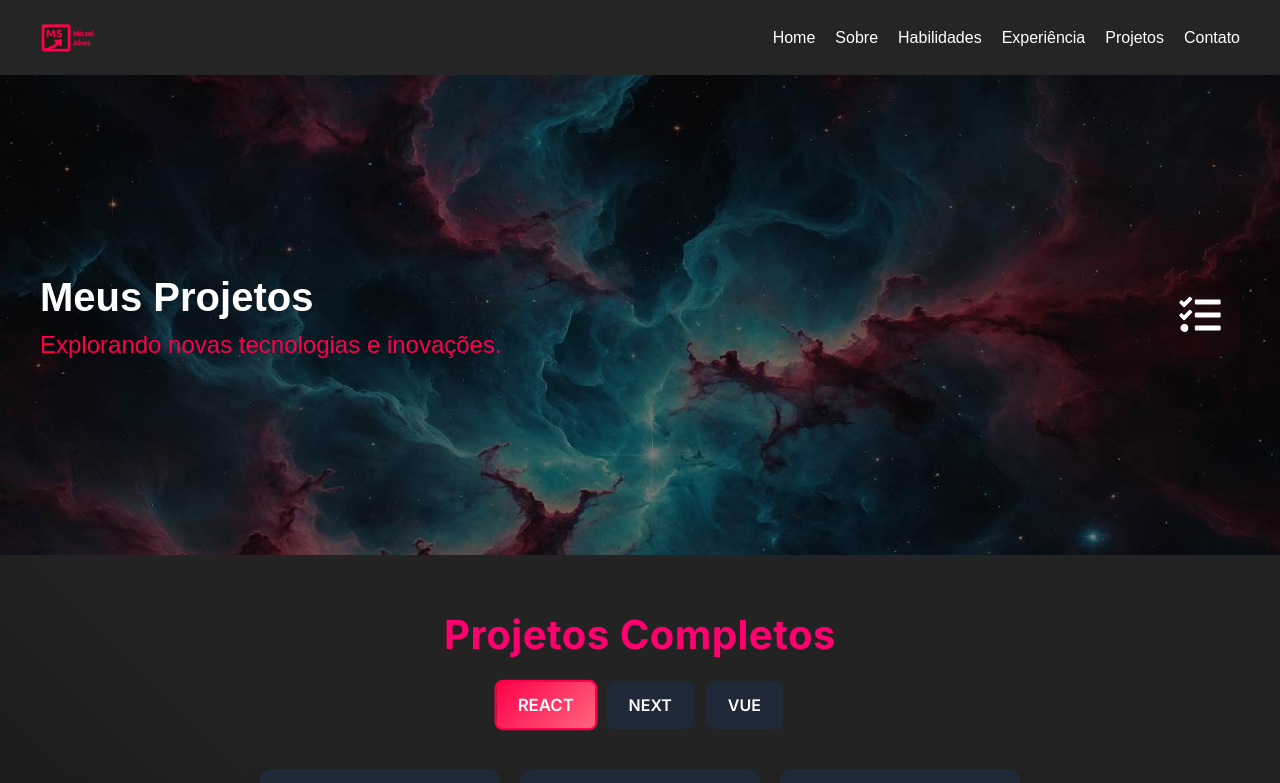
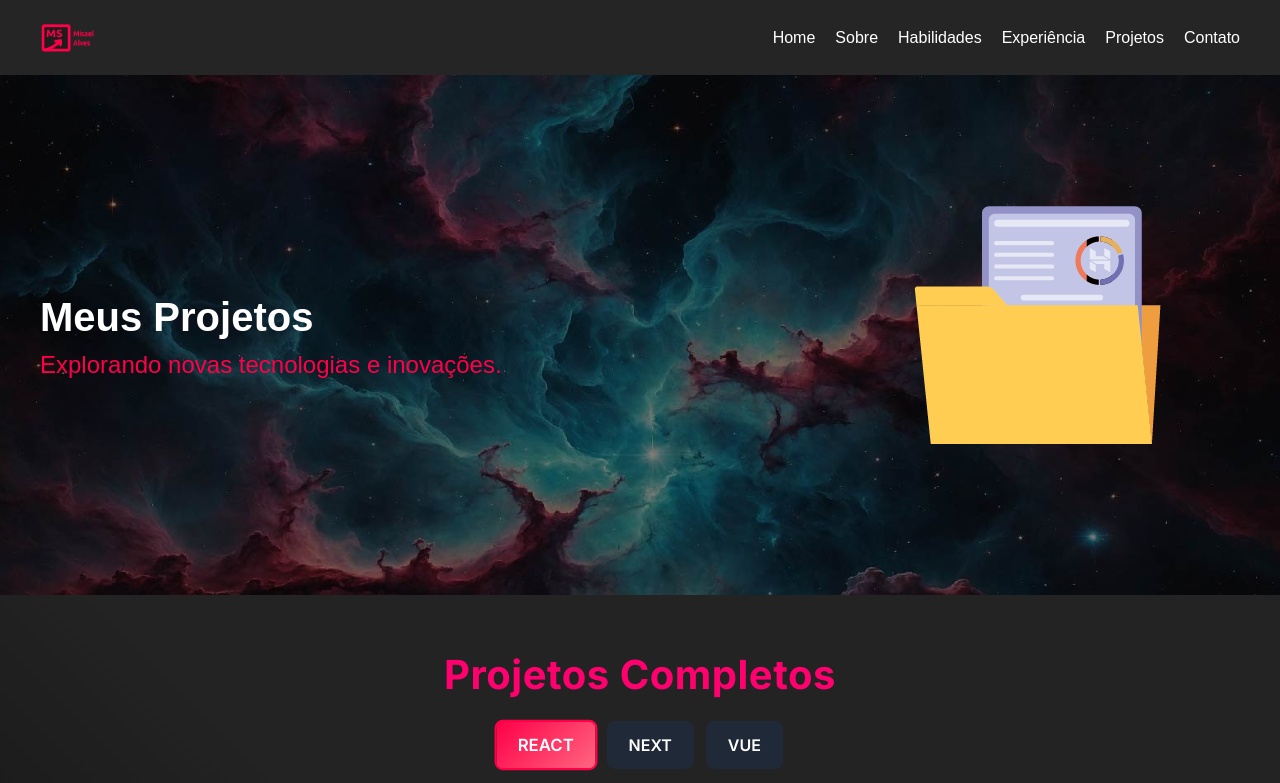
Before and after one commit to misaelalves99/misael-alves-portfolio-next, a Next.js app: page /projects in a window 1280 px wide. Shown: the top 783 px of the page. Built offline with nearby package versions, Linux system fonts and the light colour scheme.

Commit message:
Atualizando Projetos

```diff
--- a/src/app/projects/page.tsx
+++ b/src/app/projects/page.tsx
@@ -1,22 +1,21 @@
 "use client";
 
 import { useState } from "react";
+import Image from "next/image";
 import styles from "./Projects.module.css";
 import { cardProjectsFull } from "../api/data/projects-full";
 import { cardProjectsAll } from "../api/data/projects-all";
 import ProjectCard from "../components/ProjectCardFull";
 import ProjectCardAll from "../components/ProjectCardAll";
-import { FaTasks } from "react-icons/fa";
+import ImgProj from "../../../public/assets/img-projetos.png";
 
 // Categorias disponíveis (sem "todos")
 const categories = ["react", "next", "vue"];
 
 export default function ProjectsPage() {
-  // Categoria padrão: "react"
   const [selectedCategoryComplete, setSelectedCategoryComplete] = useState("react");
   const [selectedCategorySpecific, setSelectedCategorySpecific] = useState("react");
 
-  // Filtragem sem "todos"
   const filteredCompleteProjects = cardProjectsFull.filter(
     (project) => project.category === selectedCategoryComplete
   );
@@ -33,8 +32,8 @@ export default function ProjectsPage() {
           <h1>Meus Projetos</h1>
           <h2>Explorando novas tecnologias e inovações.</h2>
         </div>
-        <div className={styles.projectsImg}>
-          <FaTasks className={styles.heroIcon} />
+        <div className={styles.experienceImg}>
+          <Image src={ImgProj} alt="Projetos" width={400} height={300} />
         </div>
       </div>
 
@@ -42,7 +41,6 @@ export default function ProjectsPage() {
       <div className={styles.sectionItemProjects}>
         <h3 className={styles.sectionTitle}>Projetos Completos</h3>
 
-        {/* Botões de Categoria para Projetos Completos */}
         <div className={styles.filterButtons}>
           {categories.map((cat) => (
             <button
@@ -70,7 +68,6 @@ export default function ProjectsPage() {
       <div className={styles.sectionItemProjects}>
         <h3 className={styles.sectionTitle}>Projetos Específicos</h3>
 
-        {/* Botões de Categoria para Projetos Específicos */}
         <div className={styles.filterButtons}>
           {categories.map((cat) => (
             <button
```
